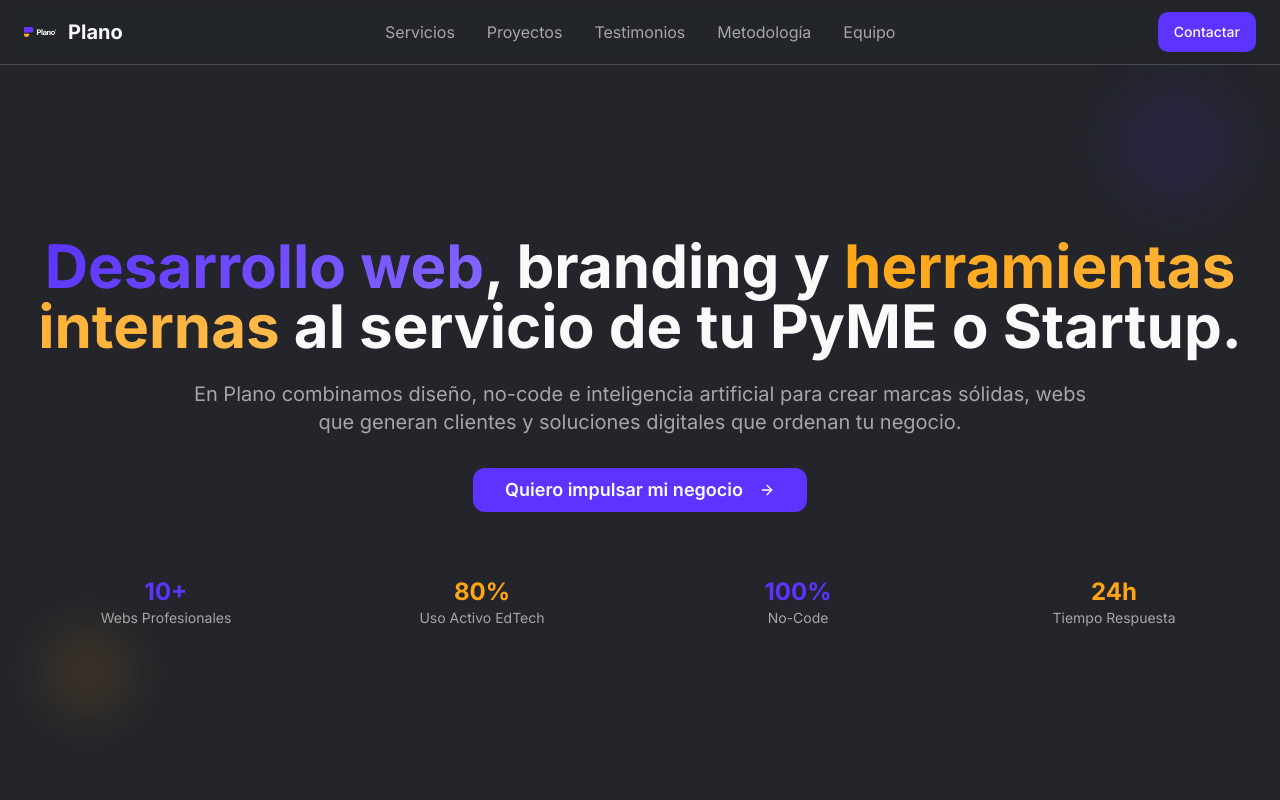
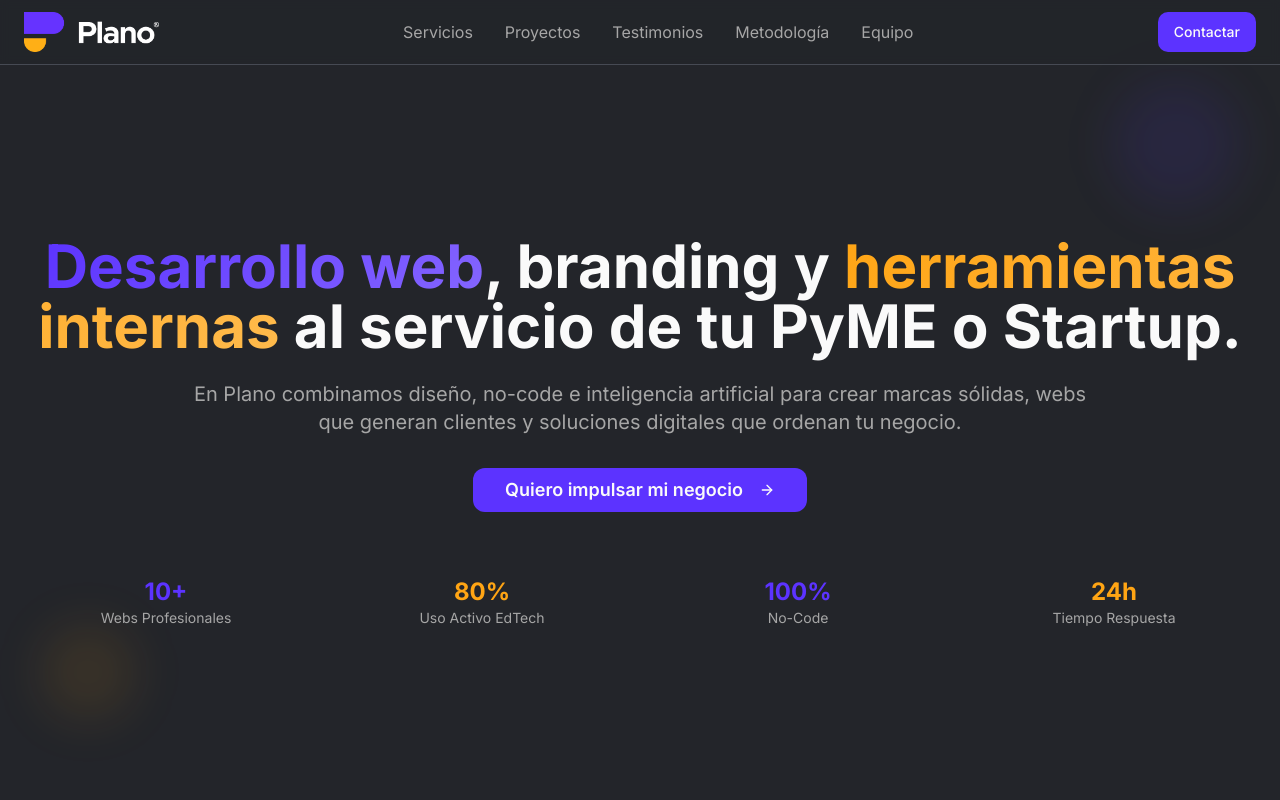
Before and after one commit to NachoQu/plano-ignite-digital, a React (Vite) app: page / in a window 1280 px wide. Shown: the top 800 px of the page. Built offline with nearby package versions, Linux system fonts and the light colour scheme.

Commit message:
Refine logo display in navbar
Remove "Plano" text next to the logo and adjust logo height in the navbar for better visual alignment.

```diff
--- a/src/components/Footer.tsx
+++ b/src/components/Footer.tsx
@@ -24,16 +24,13 @@ const Footer = () => {
         <div className="grid grid-cols-1 md:grid-cols-4 gap-8">
           {/* Brand */}
           <div className="col-span-1 md:col-span-2">
-            <div className="flex items-center space-x-3 mb-4">
+            <div className="flex items-center mb-4">
               <img
                 src={planoLogo}
                 alt="Plano - Agencia de desarrollo web y branding"
-                className="w-10 h-10 object-contain"
+                className="h-12 w-auto object-contain"
                 loading="lazy"
-                width="40"
-                height="40"
               />
-              <span className="text-2xl font-bold text-foreground">Plano</span>
             </div>
             <p className="text-muted-foreground mb-6 max-w-md">
               Agencia integral no-code especializada en branding, desarrollo web y herramientas internas
--- a/src/components/Navbar.tsx
+++ b/src/components/Navbar.tsx
@@ -31,17 +31,14 @@ const Navbar = () => {
       <div className="container mx-auto px-6">
         <div className="flex items-center justify-between h-16">
           {/* Logo */}
-          <div className="flex items-center space-x-3">
+          <div className="flex items-center">
             <img
               src={planoLogo}
               alt="Plano - Agencia de desarrollo web y branding"
-              className="w-8 h-8 object-contain"
+              className="h-10 w-auto object-contain"
               loading="eager"
               fetchPriority="high"
-              width="32"
-              height="32"
             />
-            <span className="text-xl font-bold text-foreground">Plano</span>
           </div>
 
           {/* Desktop Navigation */}
```
